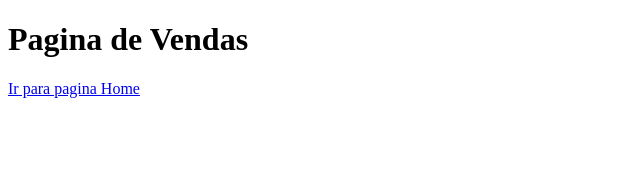
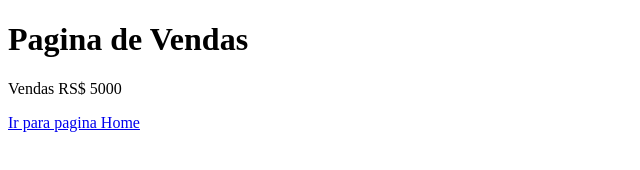
Before and after one commit to ThaisCassela/aulagit, a plain HTML site: page vendas.html in a window 1280 px wide. Shown: the whole page, without its empty margins (0-640 px from the left). Drawn offline with Linux system fonts and the light colour scheme.

Commit message:
Acrescentado valor das vendas

```diff
--- a/vendas.html
+++ b/vendas.html
@@ -8,6 +8,7 @@
 </head>
 <body>
     <h1> Pagina de Vendas </h1>
+    <p>Vendas RS$ 5000</p>
     <a href= "index.html" > Ir para pagina Home</a>
 </body>
 </html>
```
